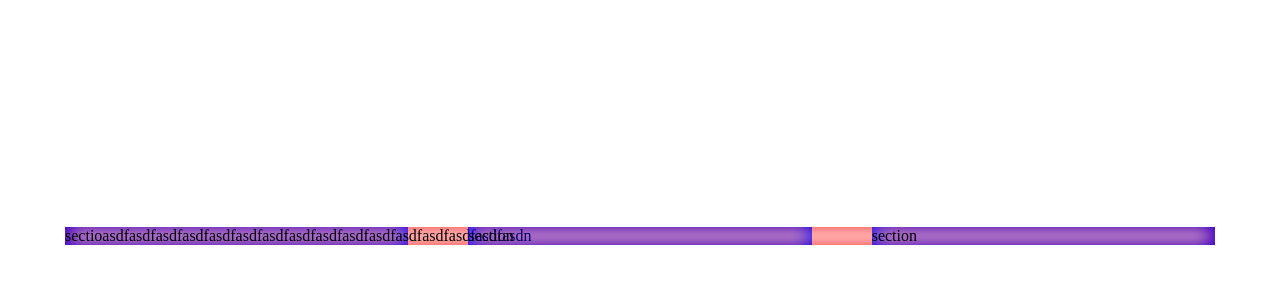
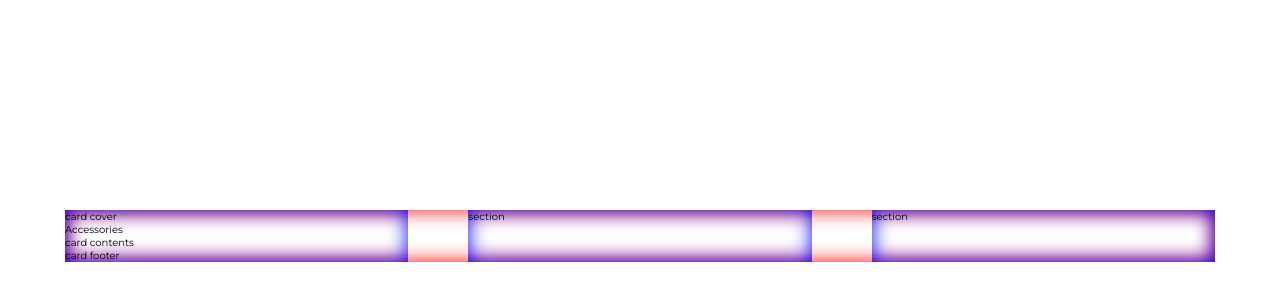
Before and after one commit to JSKangx/my-little-tiny-project, a website: page src/projects/03-shopping-list.html in a window 1280 px wide. Shown: the part 164-464 px from the top of the page. Drawn offline with Linux system fonts and the light colour scheme.

Commit message:
(1) typography 설정, (2) 카드 커버 이미지 추가

```diff
--- a/src/projects/03-shopping-list.html
+++ b/src/projects/03-shopping-list.html
@@ -10,7 +10,12 @@
     <div class="l_wrapper">
       <div class="main-container">
         <section class="card">
-          sectioasdfasdfasdfasdfasdfasdfasdfasdfasdfasdfasdfasdfasdfasdfasdfasdn
+          <div class="card-header">
+            <img src="" alt="" class="card-cover" />card cover
+            <h1>Accessories</h1>
+          </div>
+          <div class="card-contents">card contents</div>
+          <div class="card-footer">card footer</div>
         </section>
         <section class="card">section</section>
         <section class="card">section</section>
--- a/src/styles/03-style.css
+++ b/src/styles/03-style.css
@@ -1,6 +1,20 @@
+@import url("https://fonts.googleapis.com/css2?family=Montserrat:ital,wght@0,100..900;1,100..900&display=swap");
+
 /* CSS Resets */
 body {
   margin: unset;
+}
+
+h1 {
+  font-size: unset;
+  font-weight: unset;
+  margin: unset;
+}
+
+/* Typography */
+:root {
+  font-size: 62.5%;
+  font-family: "Montserrat", sans-serif;
 }
 
 /* Layouts */
```
Also changed, not shown: src/img/cover1.png (added), src/img/cover2.png (added), src/img/cover3.png (added).
